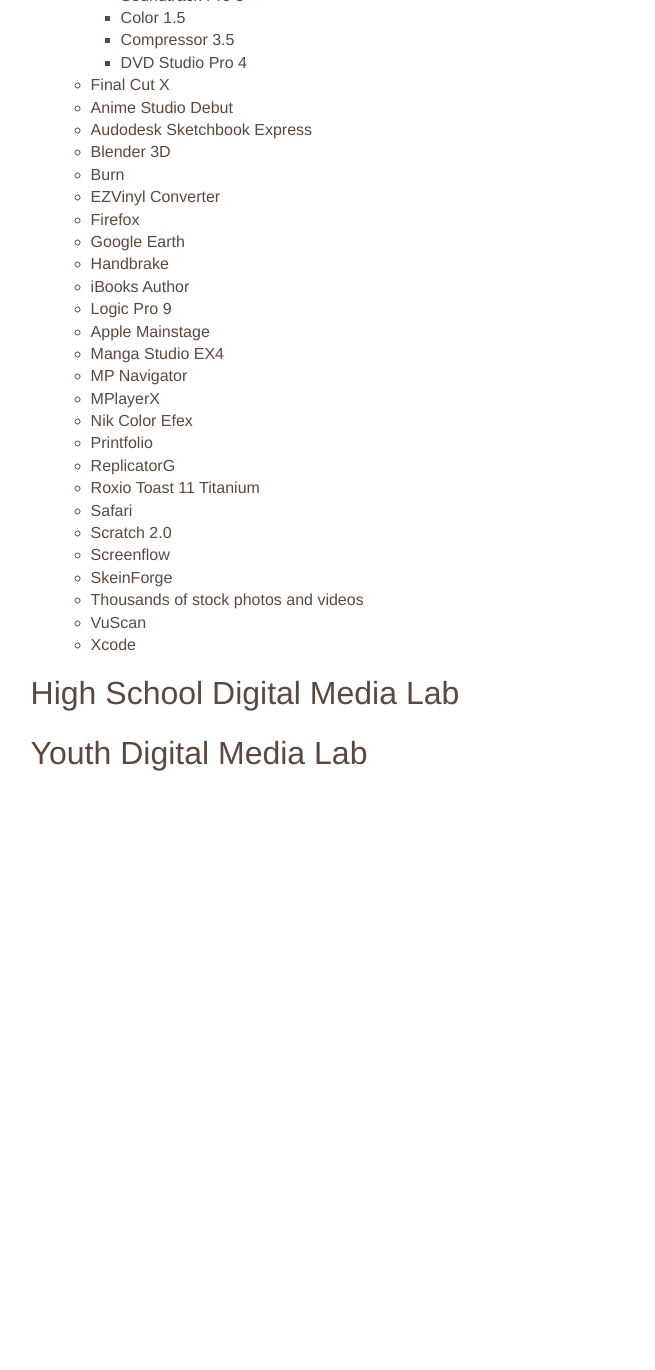
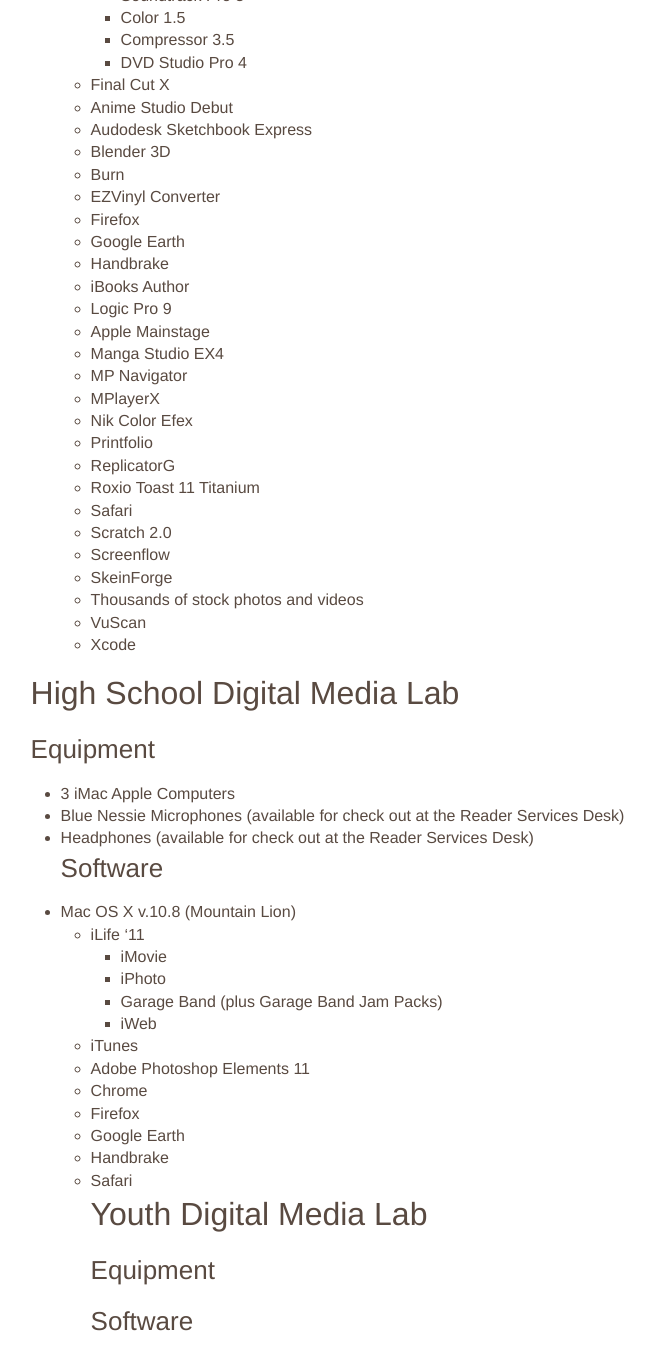
Before and after one commit to skokielibrary/spl-content, a Jekyll site: the page built from _content/mick/services--learning-labs--dml.markdown, in a window 1280 px wide and 1400 px high, scrolled down 2116 px. Shown: the top 1370 px of the window, without its empty margins (272-927 px from the left). Built offline with Jekyll 4.4.1, drawn with Linux system fonts in a browser that asks for light colours; some web fonts are replaced; before the commit the page ends 2952 px from its top, so only the background shows below that; some of the changed text lies outside the part shown.

Commit message:
adding content

```diff
--- a/_content/mick/services--learning-labs--dml.markdown
+++ b/_content/mick/services--learning-labs--dml.markdown
@@ -120,4 +120,24 @@ Our Digital Media Labs were created to help Skokie Library card holders create m
    - Xcode
 
 ##High School Digital Media Lab
+###Equipment
+- 3 iMac Apple Computers
+- Blue Nessie Microphones (available for check out at the Reader Services Desk)
+- Headphones (available for check out at the Reader Services Desk)
+###Software
+ - Mac OS X v.10.8 (Mountain Lion)
+   - iLife '11
+       - iMovie
+       - iPhoto
+       - Garage Band (plus Garage Band Jam Packs)
+       - iWeb
+   - iTunes
+   - Adobe Photoshop Elements 11
+   - Chrome
+   - Firefox
+   - Google Earth
+   - Handbrake
+   - Safari
 ##Youth Digital Media Lab
+###Equipment
+###Software
```
Also changed, not shown: other parts of _content/mick/services--learning-labs--dml.markdown (+1 -1 lines).
